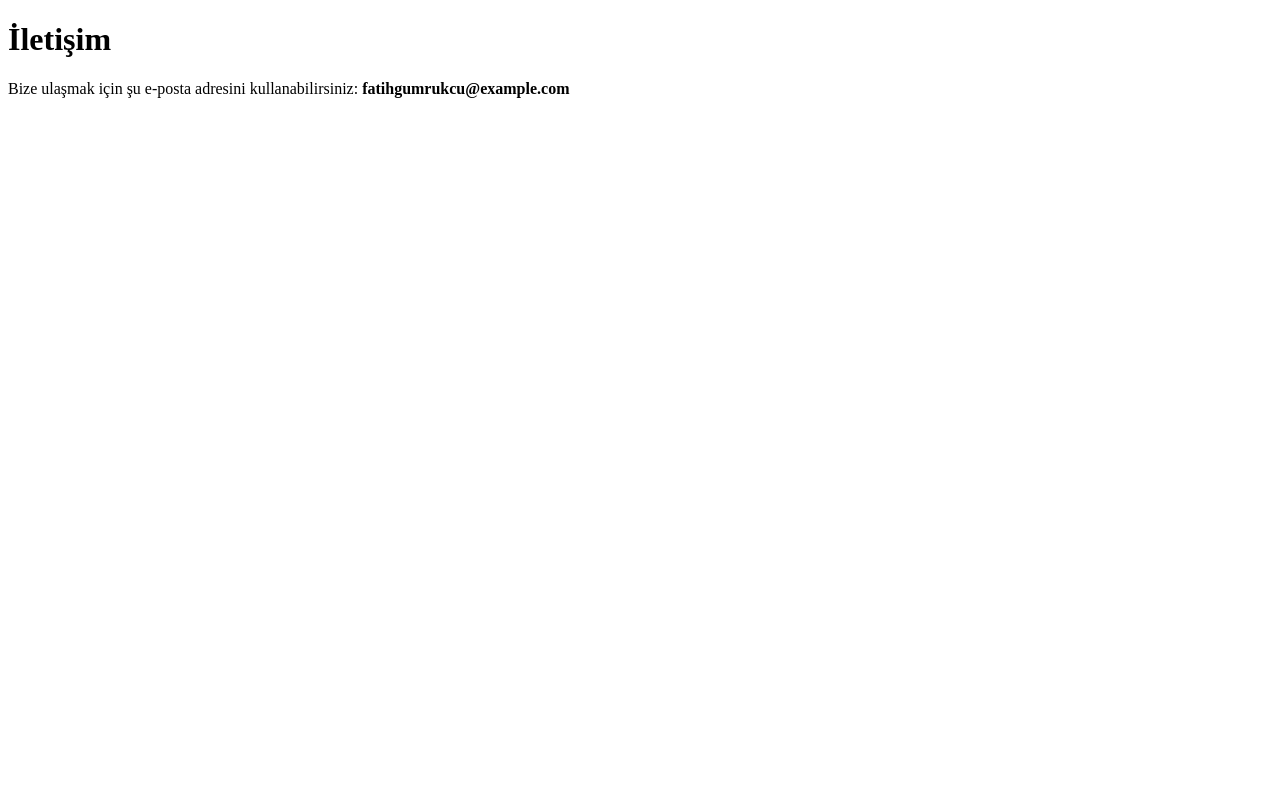
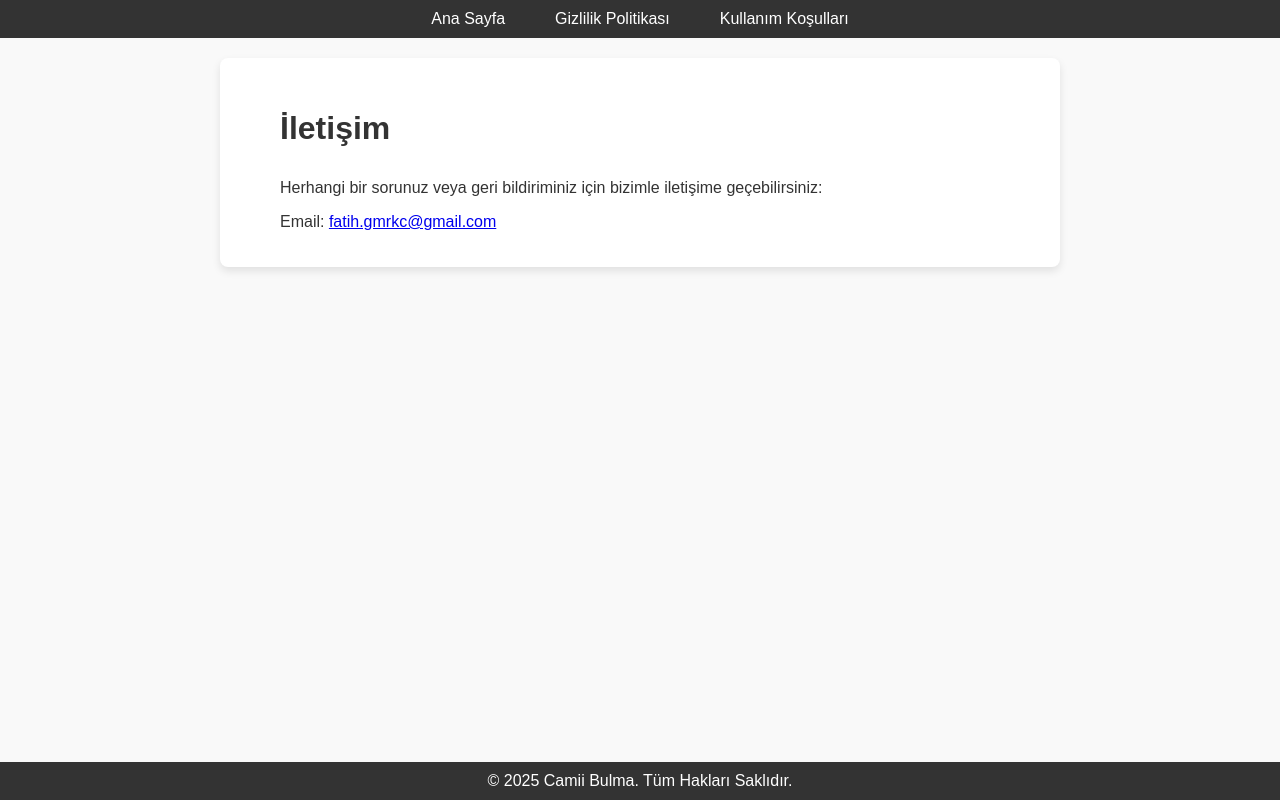
Before and after one commit to fatihgumrukcu/camii-bulma-legal, a plain HTML site: page contact.html in a window 1280 px wide. Drawn offline with Linux system fonts and the light colour scheme.

Commit message:
Update contact.html

```diff
--- a/contact.html
+++ b/contact.html
@@ -3,10 +3,26 @@
 <head>
     <meta charset="UTF-8">
     <meta name="viewport" content="width=device-width, initial-scale=1.0">
-    <title>İletişim</title>
+    <title>İletişim - Camii Bulma</title>
+    <link rel="stylesheet" href="styles.css">
 </head>
 <body>
-    <h1>İletişim</h1>
-    <p>Bize ulaşmak için şu e-posta adresini kullanabilirsiniz: <strong>fatihgumrukcu@example.com</strong></p>
+    <nav>
+        <ul>
+            <li><a href="index.html">Ana Sayfa</a></li>
+            <li><a href="privacy-policy.html">Gizlilik Politikası</a></li>
+            <li><a href="terms-of-service.html">Kullanım Koşulları</a></li>
+        </ul>
+    </nav>
+
+    <main>
+        <h1>İletişim</h1>
+        <p>Herhangi bir sorunuz veya geri bildiriminiz için bizimle iletişime geçebilirsiniz:</p>
+        <p>Email: <a href="mailto:fatih.gmrkc@gmail.com">fatih.gmrkc@gmail.com</a></p>
+    </main>
+
+    <footer>
+        © 2025 Camii Bulma. Tüm Hakları Saklıdır.
+    </footer>
 </body>
 </html>
```
